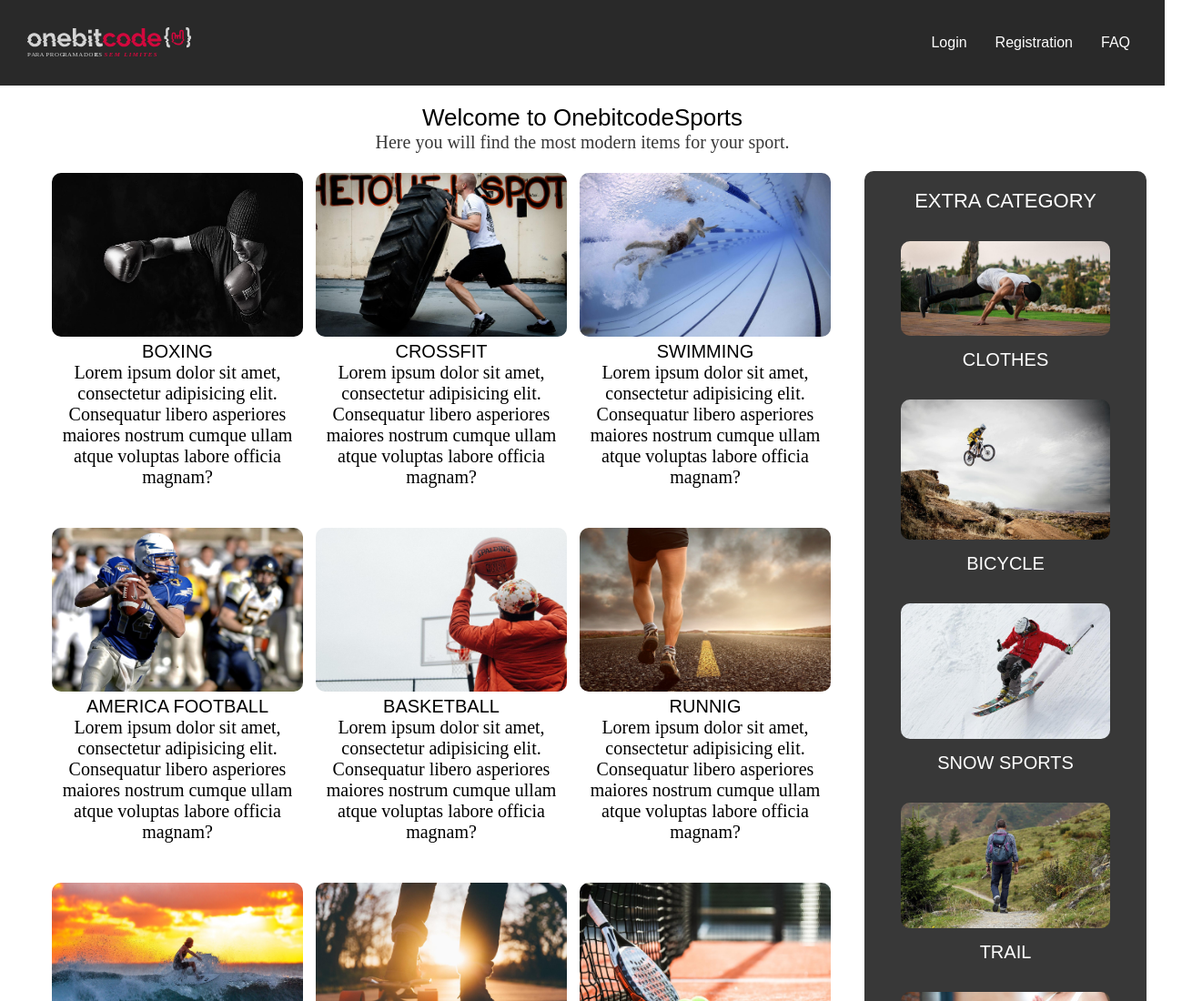
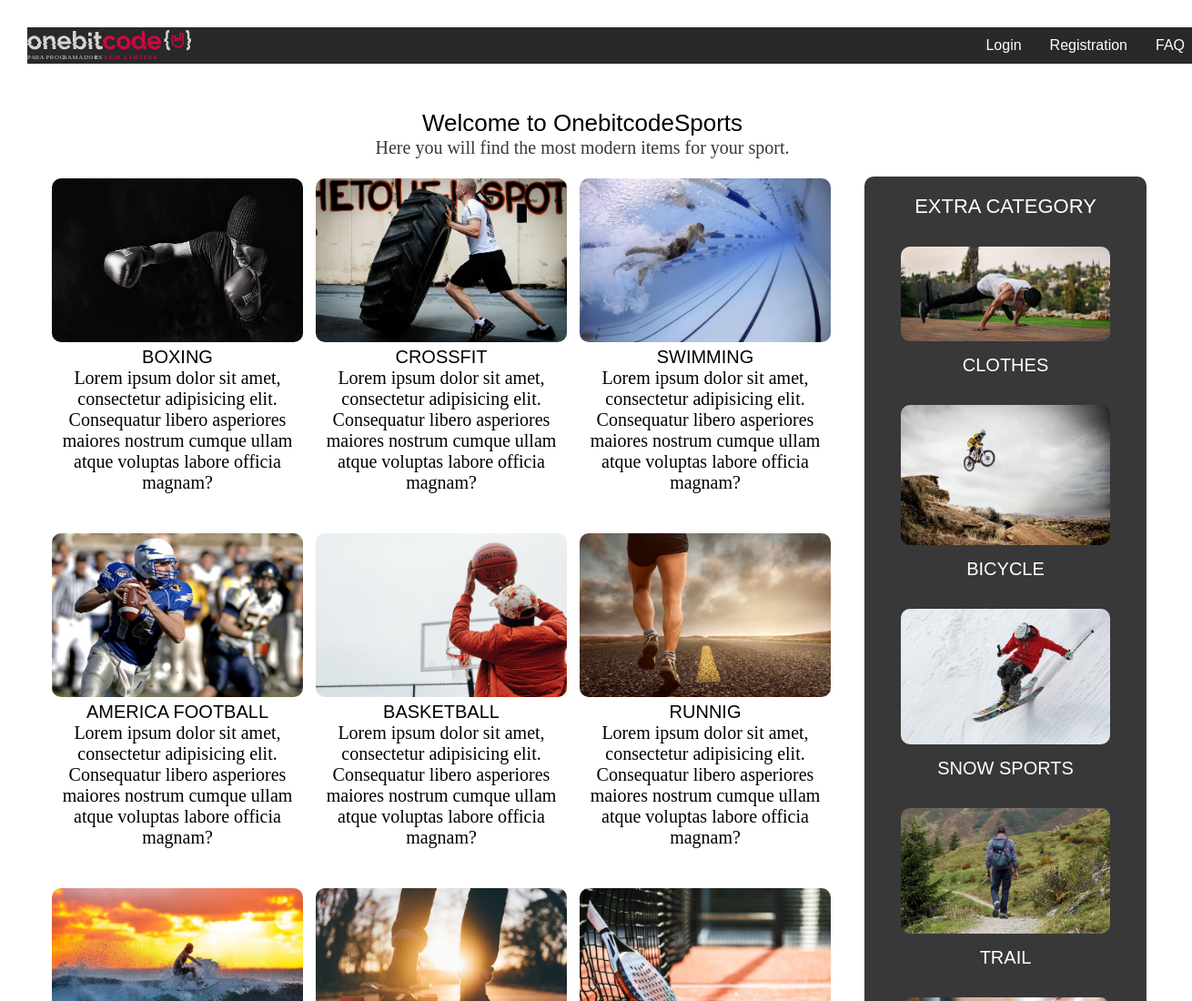
Before and after one commit to felipeizidoro/Demo-Site-OnebitcodeSports, a plain HTML site: page index.html in a window 1280 px wide. Shown: the top 1100 px of the page at 91% size, 1310 px wide, since content can reach past the window. Drawn offline with Linux system fonts and the light colour scheme.

Commit message:
Update style.css

```diff
--- a/style/style.css
+++ b/style/style.css
@@ -19,7 +19,7 @@
     display: flex;
     flex-wrap: wrap;
     justify-content: space-between;
-    padding: 30px;
+    margin: 30px;
     align-items: center;
     gap: 8px 15px;
 }
```
